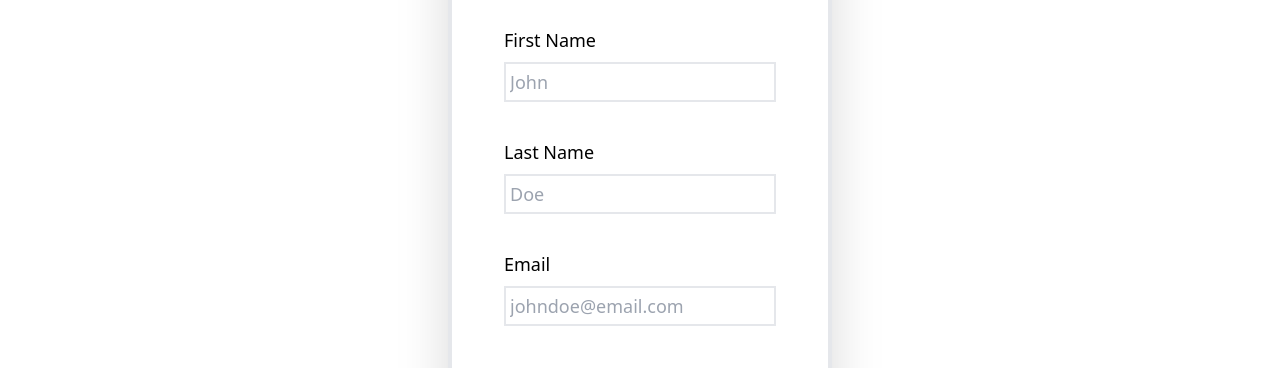
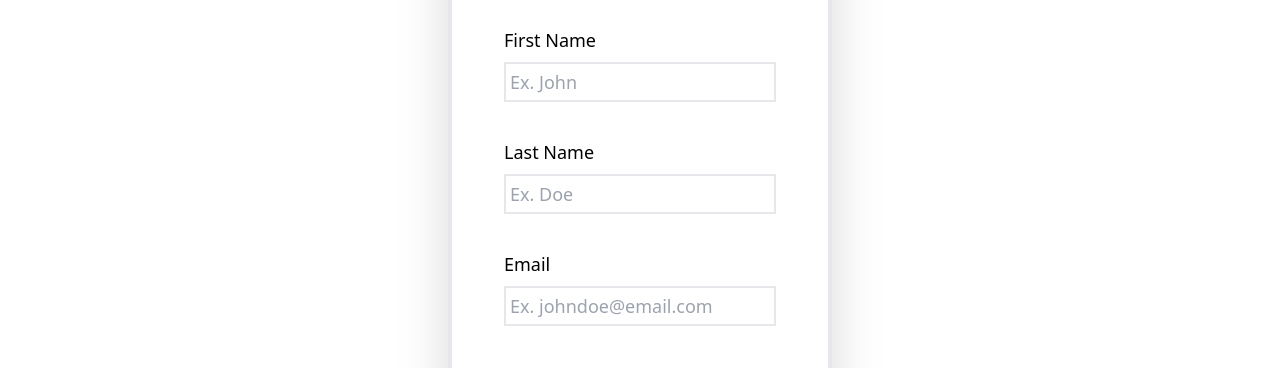
Before and after one commit to dscmsit/Mental-Health-App, an Angular app in the folder front-end/: page /sign-up in a window 1280 px wide. Shown: the part 186-554 px from the top of the page. Built offline with nearby package versions, Linux system fonts and the light colour scheme.

Commit message:
Updated sign-up.component.html

```diff
--- a/front-end/src/app/Components/sign-up/sign-up.component.html
+++ b/front-end/src/app/Components/sign-up/sign-up.component.html
@@ -4,11 +4,11 @@
     <div class="bg-white p-4 flex flex-col">
 
     <label  class="m-1">First Name </label>
-    <input class="border-2 m-1 p-1 border-black-900 "  placeholder="John" type="text"/><br/>
+    <input class="border-2 m-1 p-1 border-black-900 "  placeholder="Ex. John" type="text"/><br/>
     <label  class="m-1">Last Name </label>
-    <input class="border-2 m-1 p-1 border-black-900 " placeholder="Doe" type="text"/><br>
+    <input class="border-2 m-1 p-1 border-black-900 " placeholder="Ex. Doe" type="text"/><br>
     <label  class="m-1">Email </label>
-    <input class="border-2 m-1 p-1 border-black-900 " placeholder="johndoe@email.com" type="email"/><br/>
+    <input class="border-2 m-1 p-1 border-black-900 " placeholder="Ex. johndoe@email.com" type="email"/><br/>
     <label  class="m-1">Password </label>
     <input class="border-2 m-1 p-1 border-black-900 " placeholder="Enter a password" type="password"/><br/>
     <label  class="m-1">Confirm Password </label>
```
